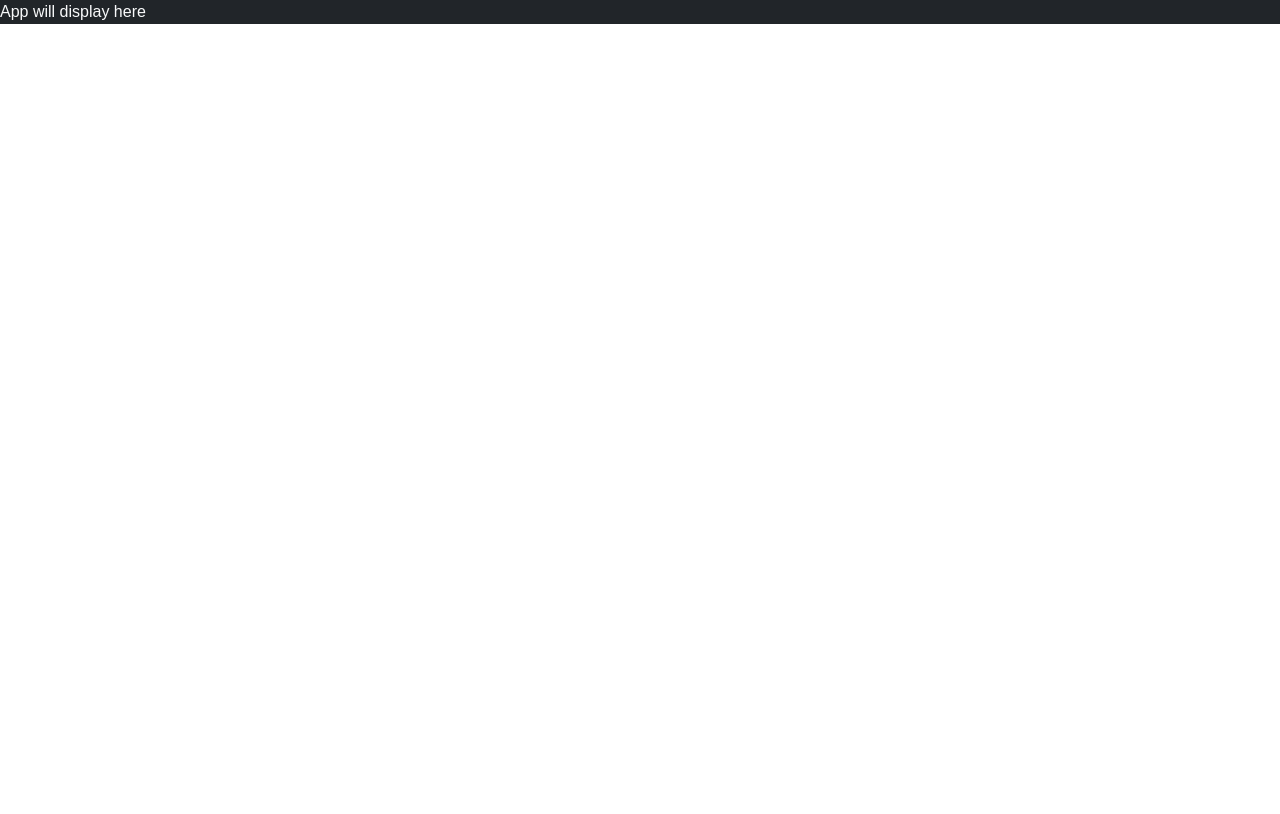
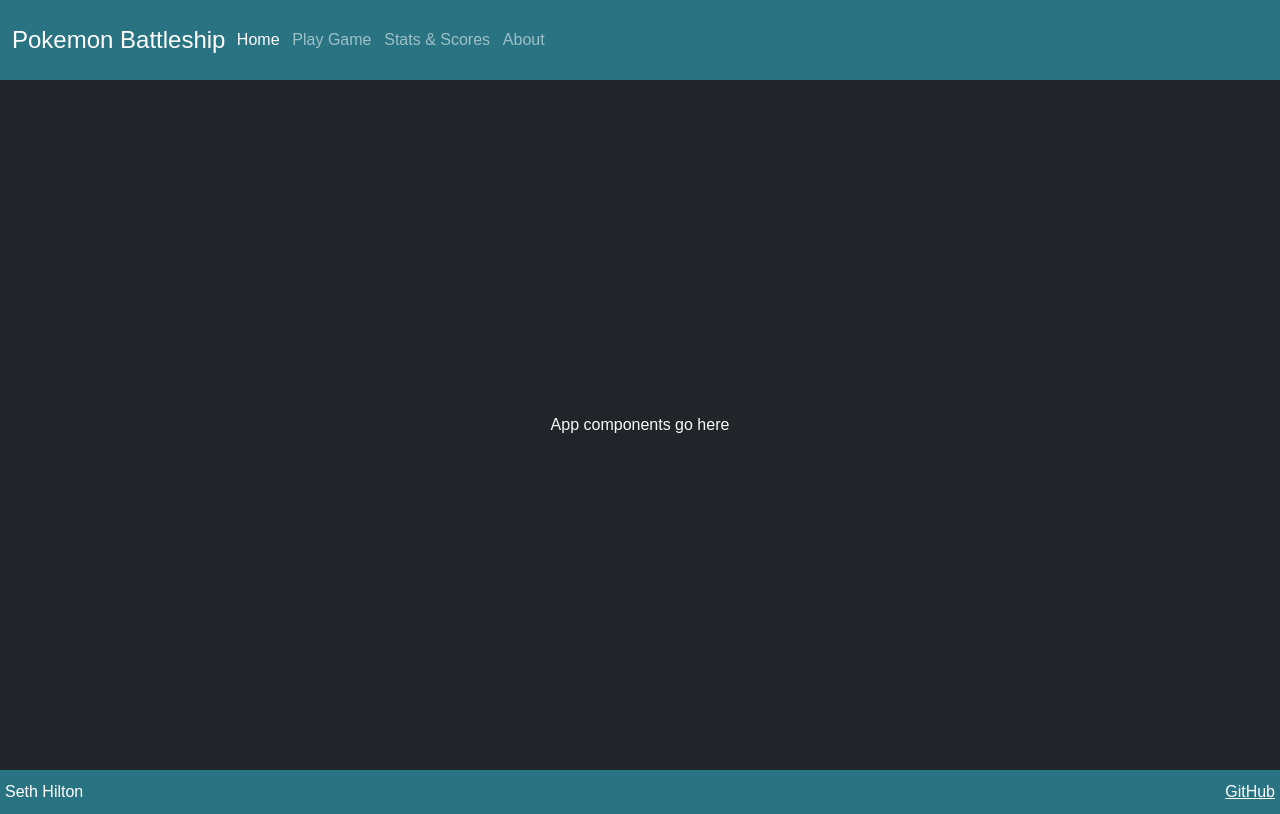
Before and after one commit to gonkseth007/startup, a React (Vite) app: page / in a window 1280 px wide. Built offline with nearby package versions, Linux system fonts and the light colour scheme.

Commit message:
adding header and footer to app.jsx

```diff
--- a/src/app.jsx
+++ b/src/app.jsx
@@ -3,5 +3,29 @@
 import './app.css';
 
 export default function App() {
-  return <div className="body bg-dark text-light">App will display here</div>;
+  return (
+    <div className="body bg-dark text-light">
+      <header className="container-fluid">
+          <nav className="navbar navbar-dark" aria-label="Navigation">
+              <h4>Pokemon Battleship</h4>
+              <menu className="navbar-nav">
+                  <li className="nav-item"><a className="nav-link active" href="index.html">Home</a></li>
+                  <li className="nav-item"><a className="nav-link" href="play.html">Play Game</a></li>
+                  <li className="nav-item"><a className="nav-link" href="stats_scores.html">Stats & Scores</a></li>
+                  <li className="nav-item"><a className="nav-link" href="about.html">About</a></li>
+              </menu>
+              <hr />
+          </nav>
+      </header>
+
+      <main>App components go here</main>
+
+      <footer>
+          <div>
+              <span className="text-reset">Seth Hilton</span>
+          </div>
+          <a className="text-reset" href="https://github.com/gonkseth007/startup">GitHub</a>
+      </footer>
+    </div>
+  );
 }
```
